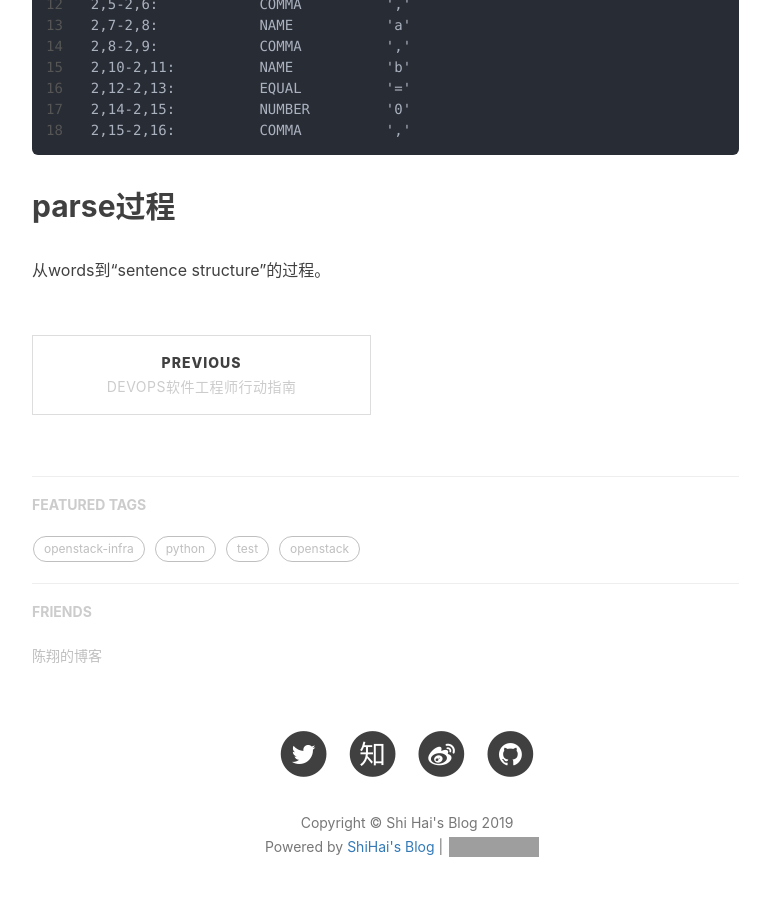
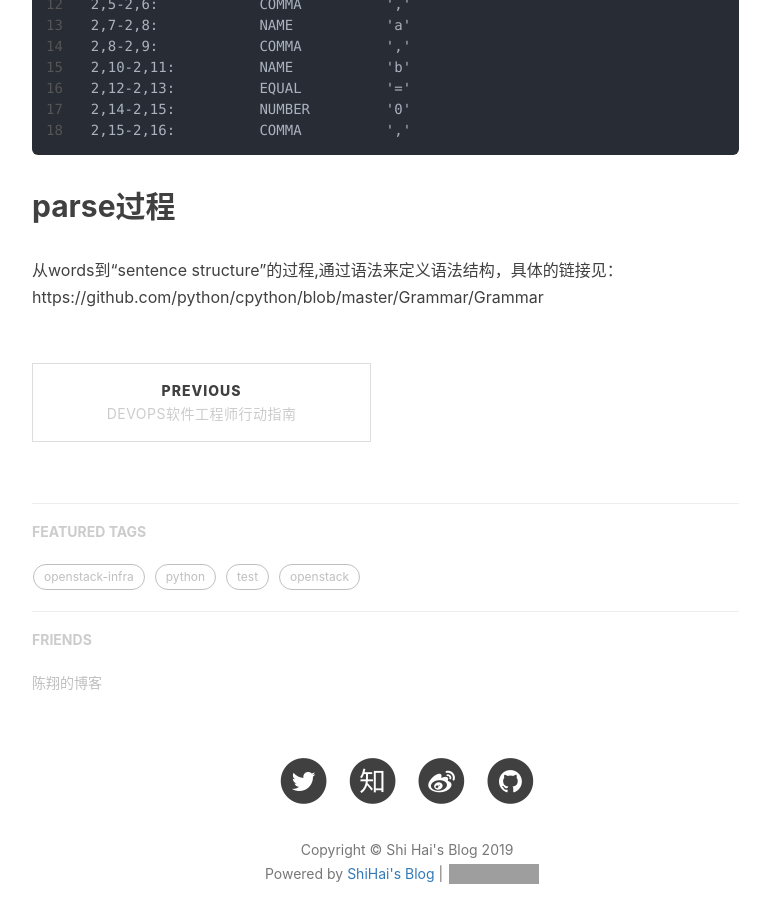
Before and after one commit to shihai1991/shihai1991.github.io, a Jekyll site: the page built from _posts/2019-07-14-cpython编译过程.md, in a window 1280 px wide and 900 px high, scrolled down 1611 px. Shown: the whole window, without its empty margins (233-1003 px from the left). Built offline with Jekyll 4.4.1, drawn with Linux system fonts in a browser that asks for light colours; nearby versions of some CDN libraries; comment, search, counter and statistics services are not loaded; grey boxes are pictures that could not be loaded.

Commit message:
Update 2019-07-14-cpython编译过程.md

```diff
--- a/_posts/2019-07-14-cpython编译过程.md
+++ b/_posts/2019-07-14-cpython编译过程.md
@@ -69,4 +69,4 @@ $ cat /home/shihai/test_fab.py| ./python -m tokenize -e
 
 ## parse过程
 
-从words到“sentence structure”的过程。
+从words到“sentence structure”的过程,通过语法来定义语法结构，具体的链接见：https://github.com/python/cpython/blob/master/Grammar/Grammar
```
